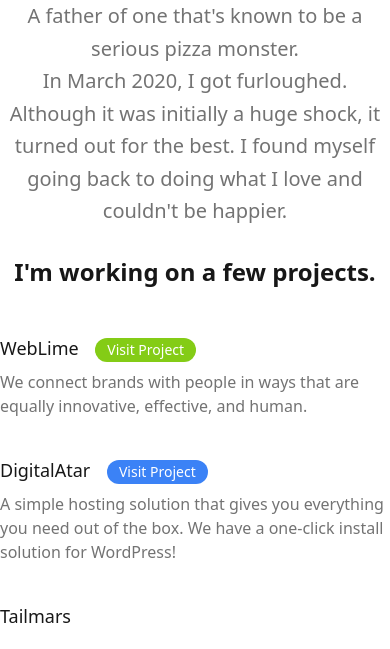
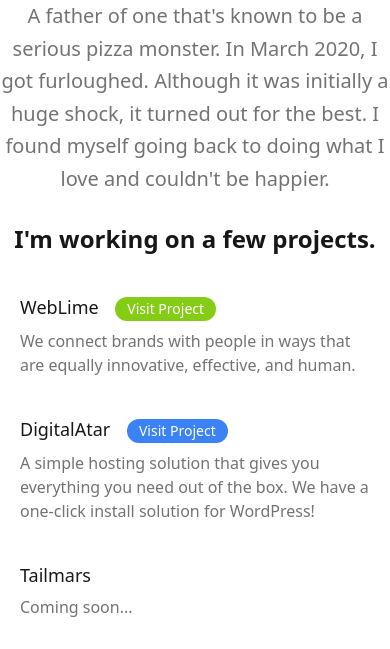
Before and after one commit to eba8/edan-ben-atar, a website: page index.html in a window 390 px wide. Shown: the part 156-805 px from the top of the page. Drawn offline with Linux system fonts and the light colour scheme.

Commit message:
mobile update

```diff
--- a/index.html
+++ b/index.html
@@ -25,9 +25,7 @@
         class="max-w-2xl m-2 mx-auto text-xl leading-relaxed text-center text-gray-500 sm:px-6 lg:px-8"
       >
         <p>
-          A father of one that's known to be a serious pizza monster.
-          <br />
-          In March 2020, I got furloughed. Although it was initially a huge
+          A father of one that's known to be a serious pizza monster. In March 2020, I got furloughed. Although it was initially a huge
           shock, it turned out for the best. I found myself going back to doing
           what I love and couldn't be happier.
         </p>
@@ -37,11 +35,11 @@
           <h2 class="text-2xl font-extrabold text-center text-gray-900">
             I'm working on a few projects.
           </h2>
-          <div class="mt-12">
+          <div class="px-5 py-5">
             <dl
-              class="space-y-10 md:space-y-0 md:grid md:grid-cols-2 md:grid-rows-1 lg:grid-cols-3"
+              class="md:space-y-0 md:grid md:grid-cols-2 md:grid-rows-1 lg:grid-cols-3"
             >
-              <div>
+              <div class="py-5">
                 <dt class="text-lg font-medium leading-6 text-gray-900">
                   WebLime
                   <div class="inline-block">
@@ -60,7 +58,7 @@
                   innovative, effective, and human.
                 </dd>
               </div>
-              <div>
+              <div class="py-5">
                 <dt class="text-lg font-medium leading-6 text-gray-900">
                   DigitalAtar
                   <div class="inline-block">
@@ -79,7 +77,7 @@
                   WordPress!
                 </dd>
               </div>
-              <div>
+              <div class="py-5">
                 <dt class="text-lg font-medium leading-6 text-gray-900">
                   Tailmars
                 </dt>
```
Also changed, not shown: static/assets/css/style.css.
